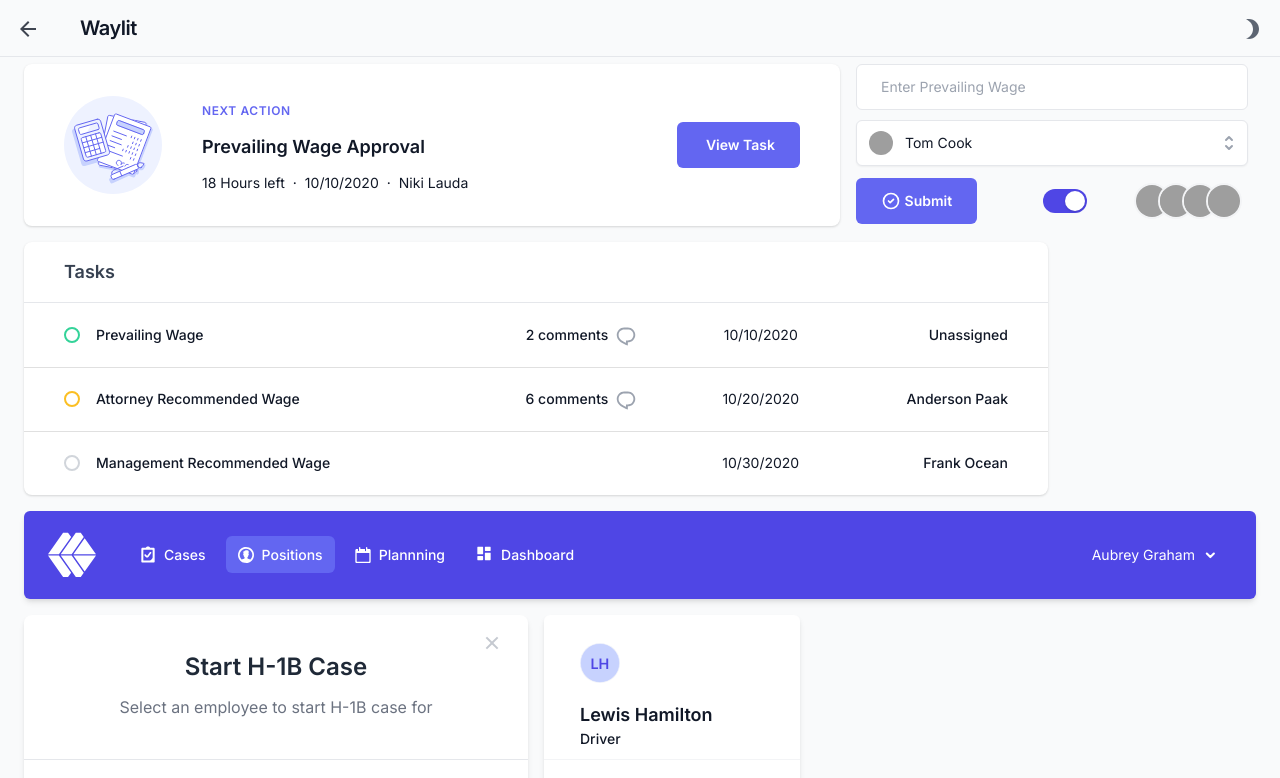
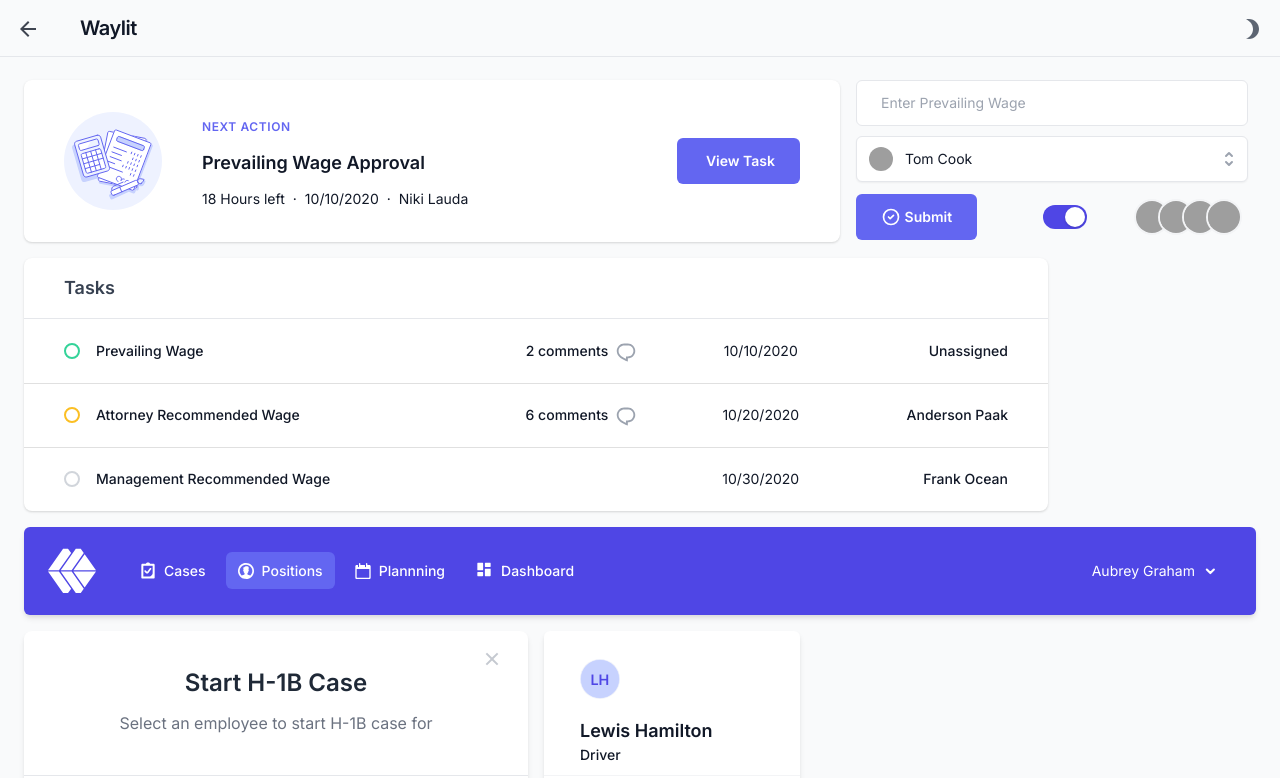
Before and after one commit to dmaixner93/online_resume, a React (Create React App) app: page /waylit in a window 1280 px wide. Shown: the top 778 px of the page. Built offline with nearby package versions, Linux system fonts and the light colour scheme; grey boxes are pictures that could not be loaded.

Commit message:
Add spacing to top of waylit project page

```diff
--- a/src/waylit/Waylit.js
+++ b/src/waylit/Waylit.js
@@ -21,7 +21,7 @@ const Waylit = (props) => {
   return (
     <React.Fragment>
       {header}
-      <Container fixed>
+      <Container className="mt-4" fixed>
         <Spacer height={16} />
         <Grid container spacing={2}>
           <Grid item xs={12} lg={8}>
```
